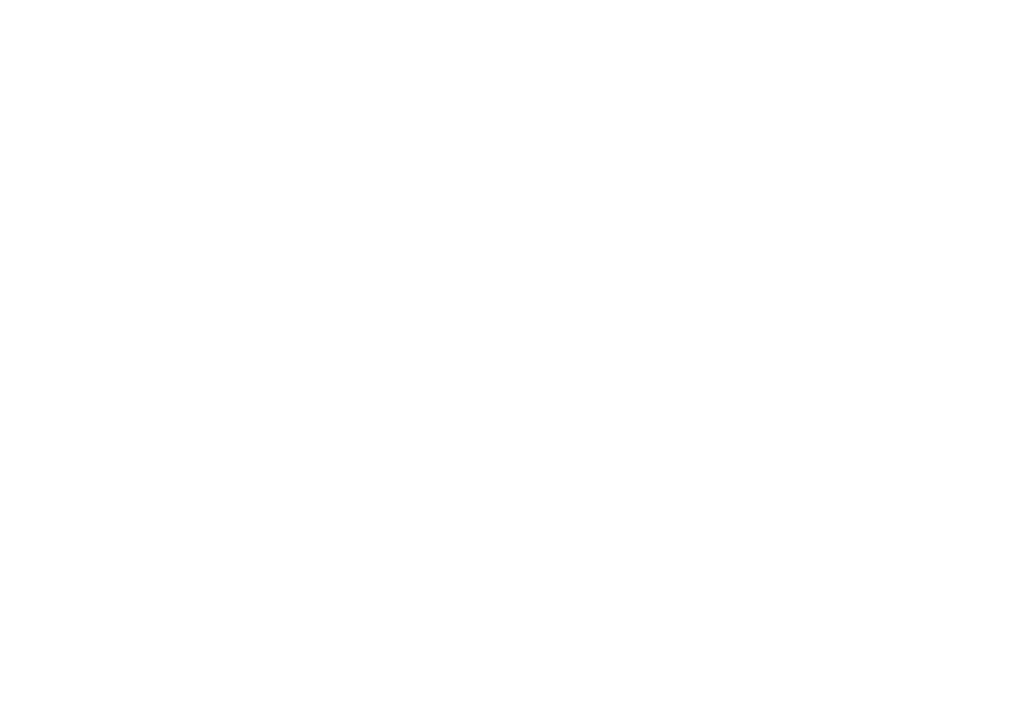
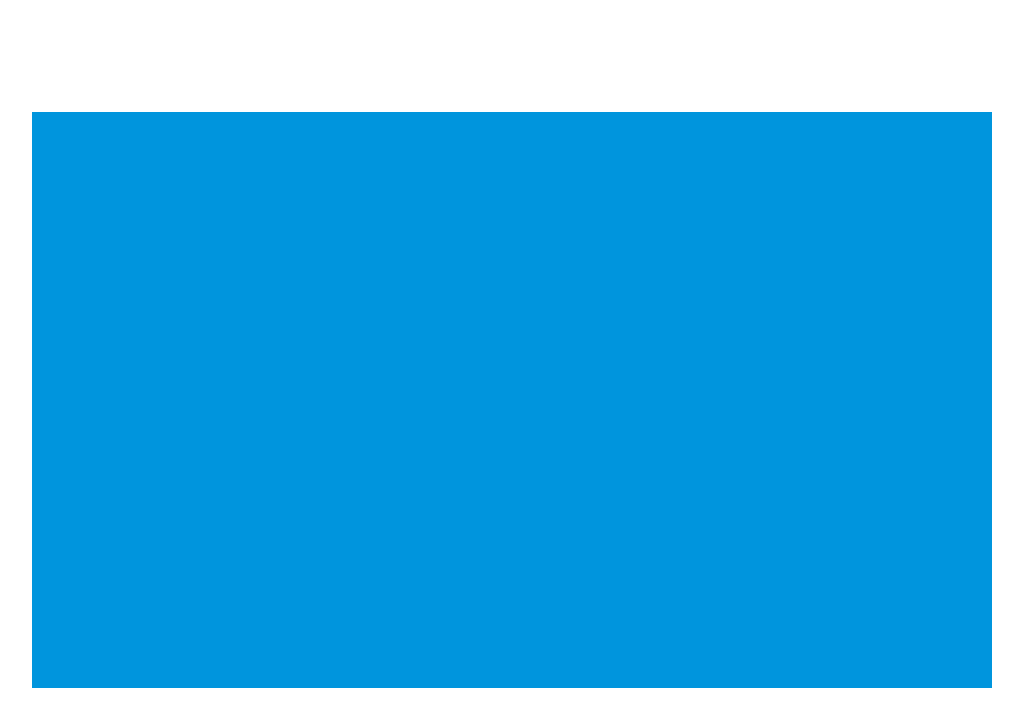
Before and after one commit to Yuzumi/avio-test-task, a website: page app/index.html in a window 1280 px wide. Shown: the whole page, without its empty margins (128-1151 px from the left). Drawn offline with Linux system fonts and the light colour scheme.

Commit message:
add style rules

```diff
--- a/app/sass/styles.scss
+++ b/app/sass/styles.scss
@@ -22,3 +22,22 @@ body {
     line-height: 1.5;
     font-family: Arial, Helvetica, sans-serif;
 }
+
+$body-bg-color: #fff;
+$cvx-bg-color: #0095dd;
+
+#app {
+    width: 100%;
+    height: 100%;
+    background-color: $body-bg-color;
+}
+
+.container-flex {
+    display: flex;
+    justify-content: center;
+    align-items: center;
+}
+
+#canvas {
+    background-color: $cvx-bg-color;
+}
```
Also changed, not shown: app/css/styles.css.
